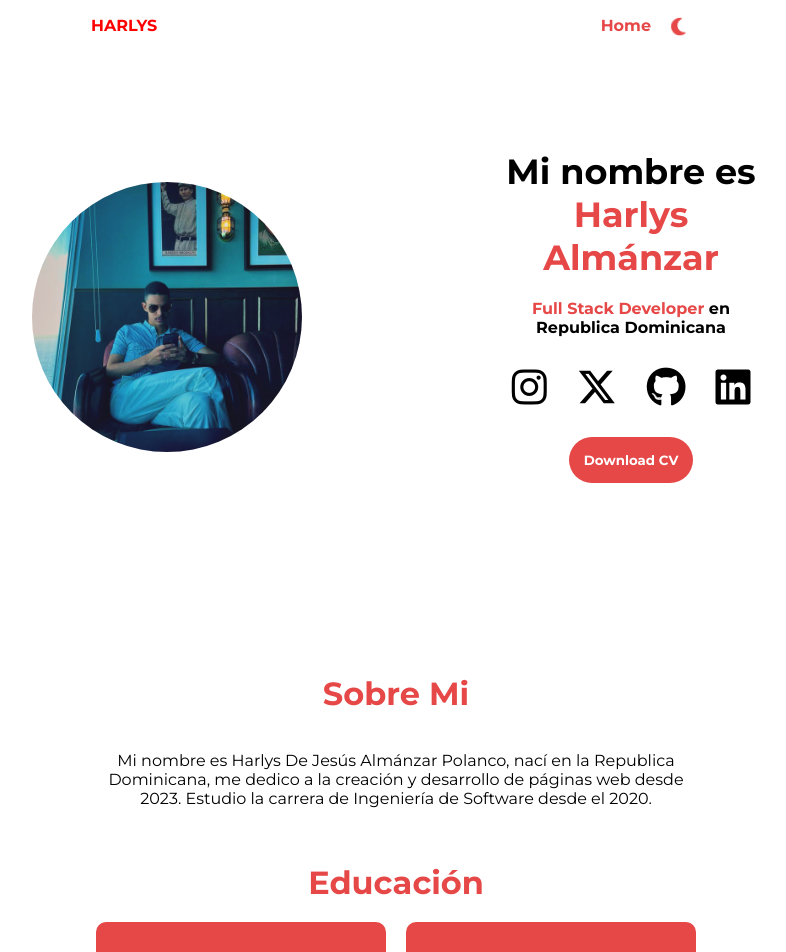
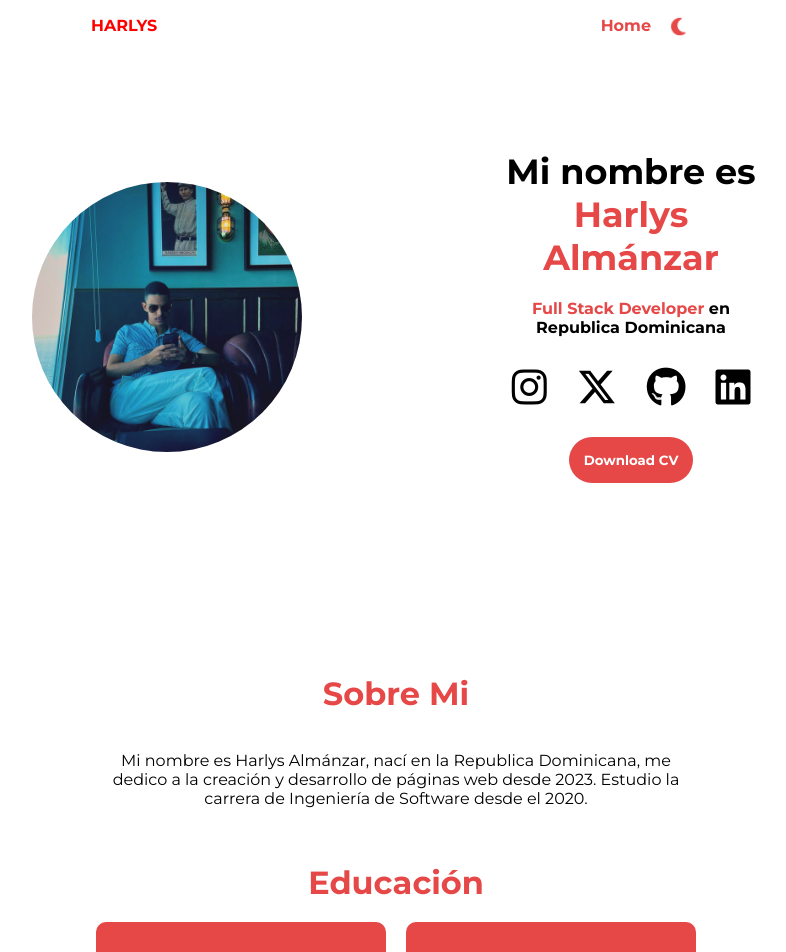
Before and after one commit to JustHarlys/Portfolio, a React (Vite) app: page / in a window 1280 px wide. Shown: the top 952 px of the page, without its empty margins (244-1030 px from the left). Built offline with nearby package versions, Linux system fonts and the light colour scheme.

Commit message:
Cambiando textos

```diff
--- a/src/Components/AboutMe.jsx
+++ b/src/Components/AboutMe.jsx
@@ -10,7 +10,7 @@ function AboutMe() {
 
     <h1 className="about-me-h1">Sobre Mi</h1>
     <p className="about-me-p" style={{color: darkModeToggle ? "black" : "white"}}>
-      Mi nombre es Harlys De Jesús Almánzar Polanco,
+      Mi nombre es Harlys Almánzar,
       nací en la Republica Dominicana,
       me dedico a la creación y desarrollo de páginas web desde 2023.
       Estudio la carrera de Ingeniería de Software desde el 2020.
```
